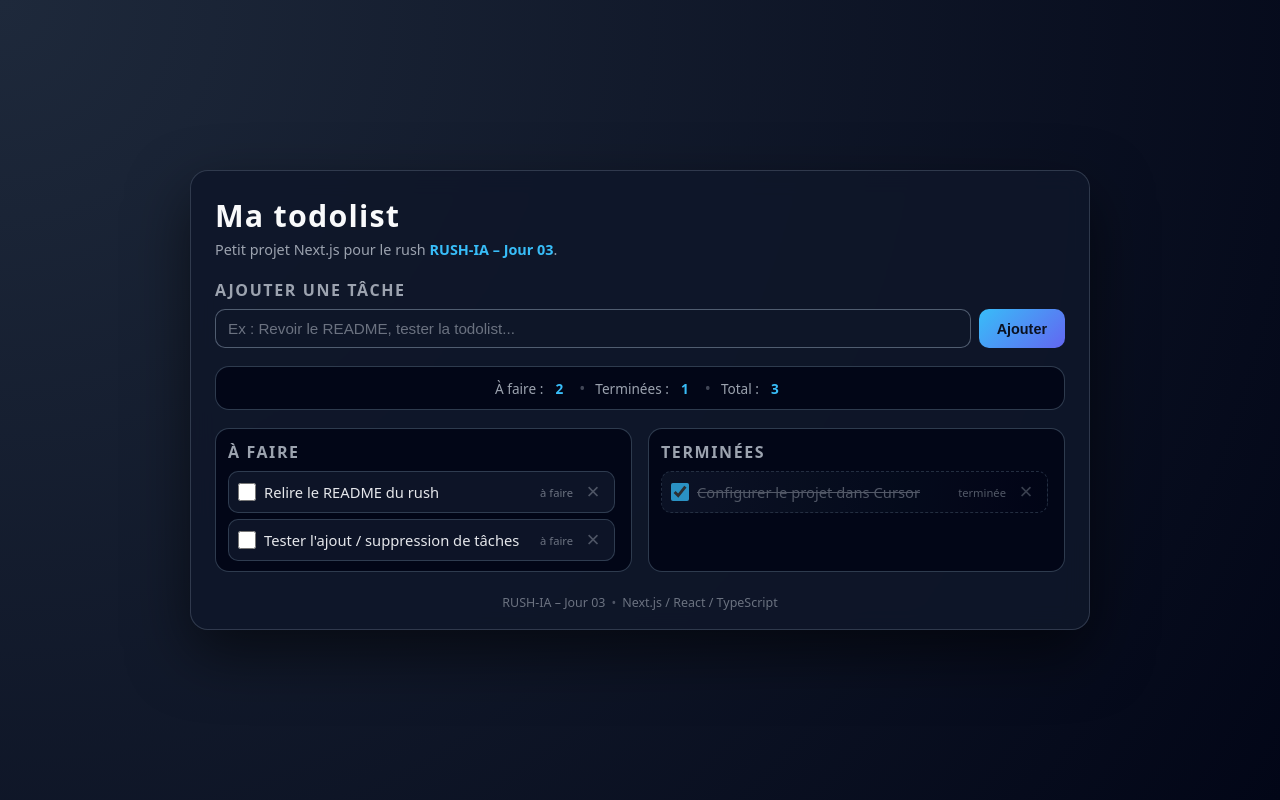
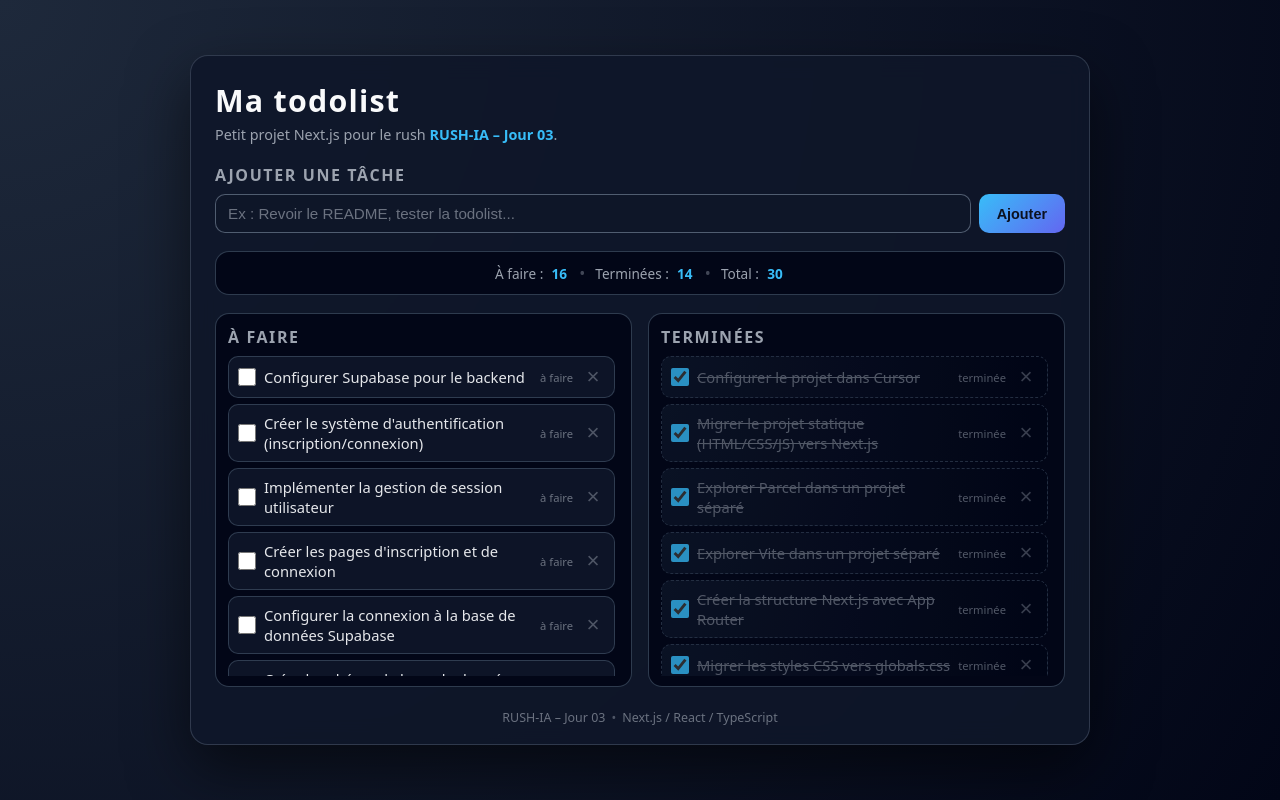
Before and after one commit to marccharton/RUSHIA-Jour-03, a Next.js app: page / in a window 1280 px wide. Built offline with nearby package versions, Linux system fonts and the light colour scheme.

Commit message:
Update initialTasks in page.tsx to reflect completed and upcoming tasks for RUSH-IA project.

```diff
--- a/app/page.tsx
+++ b/app/page.tsx
@@ -9,11 +9,50 @@ import TaskList from '@/components/TaskList'
 /**
  * Tâches initiales de l'application
  * Ces tâches sont chargées au démarrage de l'application
+ * Elles reflètent l'avancement réel du projet RUSH-IA Jour 03
  */
 const initialTasks: Task[] = [
+  // Tâches terminées - Migration et exploration des technologies
   { id: 1, label: "Configurer le projet dans Cursor", done: true },
-  { id: 2, label: "Relire le README du rush", done: false },
-  { id: 3, label: "Tester l'ajout / suppression de tâches", done: false }
+  { id: 2, label: "Migrer le projet statique (HTML/CSS/JS) vers Next.js", done: true },
+  { id: 3, label: "Explorer Parcel dans un projet séparé", done: true },
+  { id: 4, label: "Explorer Vite dans un projet séparé", done: true },
+  { id: 5, label: "Créer la structure Next.js avec App Router", done: true },
+  { id: 6, label: "Migrer les styles CSS vers globals.css", done: true },
+  { id: 7, label: "Créer les composants React modulaires", done: true },
+  { id: 8, label: "Migrer toute la logique JavaScript vers React hooks", done: true },
+  { id: 9, label: "Ajouter des commentaires explicatifs partout", done: true },
+  { id: 10, label: "Configurer TypeScript pour le projet", done: true },
+  { id: 11, label: "Organiser les types dans un dossier dédié", done: true },
+  { id: 12, label: "Configurer le déploiement sur Vercel", done: true },
+  { id: 13, label: "Corriger les dépendances pour Vercel", done: true },
+  { id: 14, label: "Ajouter les liens GitHub et documentation", done: true },
+
+  // Tâches à faire - Exploration Next.js avec nouvelles fonctionnalités
+
+  // Gestion d'utilisateur
+  { id: 15, label: "Configurer Supabase pour le backend", done: false },
+  { id: 16, label: "Créer le système d'authentification (inscription/connexion)", done: false },
+  { id: 17, label: "Implémenter la gestion de session utilisateur", done: false },
+  { id: 18, label: "Créer les pages d'inscription et de connexion", done: false },
+
+  // Backend et base de données
+  { id: 19, label: "Configurer la connexion à la base de données Supabase", done: false },
+  { id: 20, label: "Créer le schéma de base de données pour les utilisateurs", done: false },
+  { id: 21, label: "Créer le schéma de base de données pour les tâches", done: false },
+  { id: 22, label: "Migrer le stockage des tâches vers Supabase", done: false },
+
+  // Emails et notifications
+  { id: 23, label: "Configurer l'envoi d'emails avec Supabase", done: false },
+  { id: 24, label: "Créer le template d'email de confirmation d'inscription", done: false },
+  { id: 25, label: "Implémenter l'envoi d'email lors de l'inscription", done: false },
+  { id: 26, label: "Ajouter la vérification d'email pour activer le compte", done: false },
+
+  // Améliorations et autres
+  { id: 27, label: "Créer un système de récupération de mot de passe", done: false },
+  { id: 28, label: "Ajouter un profil utilisateur avec édition", done: false },
+  { id: 29, label: "Implémenter la persistance des tâches par utilisateur", done: false },
+  { id: 30, label: "Documenter les autres projets (Parcel, Vite)", done: false }
 ]
 
 /**
```
